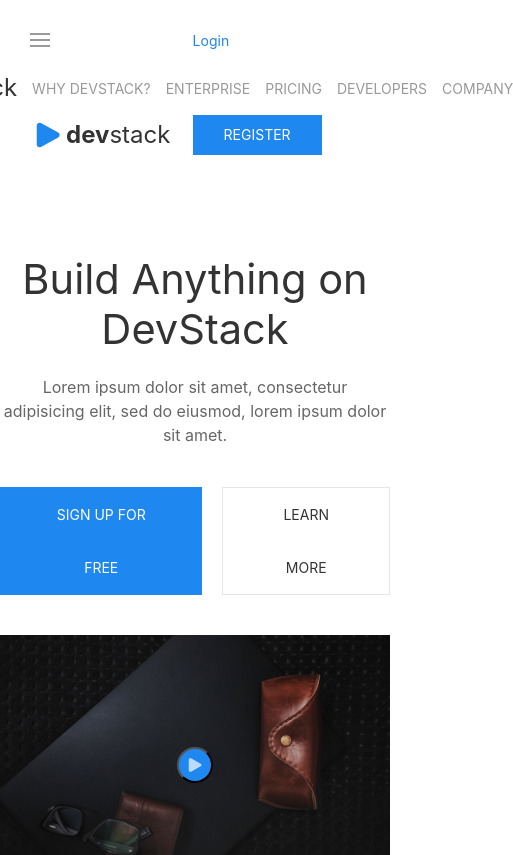
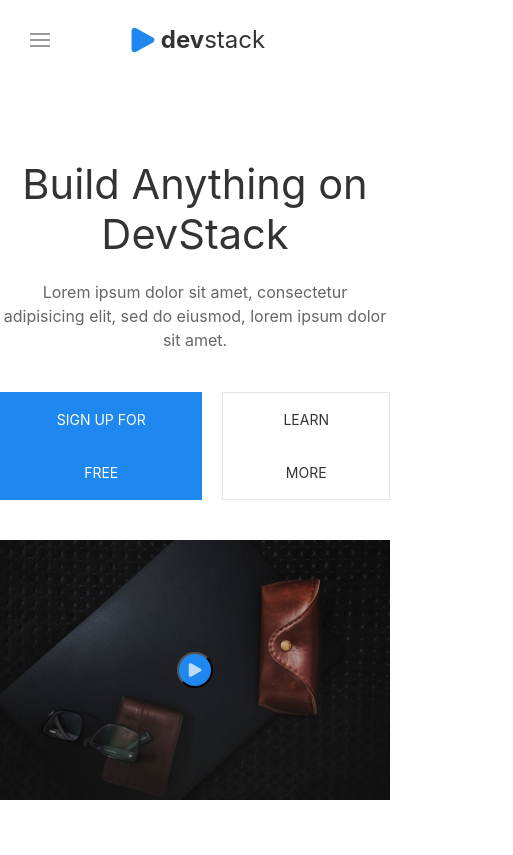
Before and after one commit to cyishere/uikit-theme-playground, a Vue app: page /demo-page in a window 390 px wide. Shown: the top 855 px of the page, 513 px wide, since content can reach past the window. Built offline with nearby package versions, Linux system fonts and the light colour scheme.

Commit message:
Fix: demo page header

```diff
--- a/src/components/DemoPageComponents/HeaderSection.vue
+++ b/src/components/DemoPageComponents/HeaderSection.vue
@@ -5,17 +5,17 @@ import Logo from './PageLogo.vue';
 <template>
   <nav class="tp-navbar uk-padding uk-padding-remove-top uk-padding-remove-bottom" uk-navbar>
     <div class="uk-navbar-left">
-      <a class="uk-navbar-toggle uk-hidden@s" uk-navbar-toggle-icon href=""></a>
-      <div class="uk-navbar-item tp-hidden_s">
+      <button class="uk-navbar-toggle uk-hidden@m" uk-navbar-toggle-icon></button>
+      <div class="uk-navbar-item tp-hidden_m">
         <Logo />
       </div>
     </div>
 
     <div class="uk-navbar-center">
-      <div class="uk-navbar-item uk-hidden@s">
+      <div class="uk-navbar-item uk-hidden@m">
         <Logo />
       </div>
-      <ul class="uk-navbar-nav tp-hidden_s">
+      <ul class="uk-navbar-nav tp-hidden_m">
         <li>
           <a href="#">Why DevStack?</a>
         </li>
@@ -33,12 +33,20 @@ import Logo from './PageLogo.vue';
     </div>
 
     <div class="uk-navbar-right">
-      <div class="uk-navbar-item tp-hidden_s">
+      <div class="uk-navbar-item tp-hidden_m">
         <a href="#">Login</a>
       </div>
-      <div class="uk-navbar-item tp-hidden_s">
+      <div class="uk-navbar-item tp-hidden_m">
         <a class="uk-button uk-button-primary" href="#">Register</a>
       </div>
     </div>
   </nav>
 </template>
+
+<style scoped>
+@media (max-width: 960px) {
+  .tp-hidden_m {
+    display: none;
+  }
+}
+</style>
```
